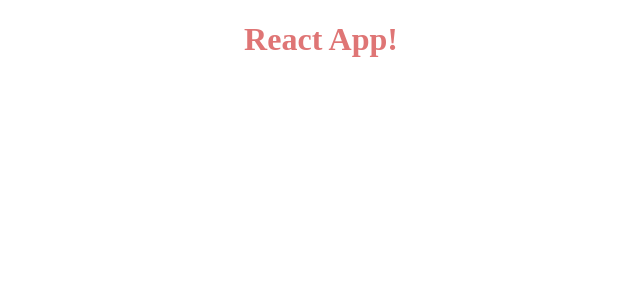
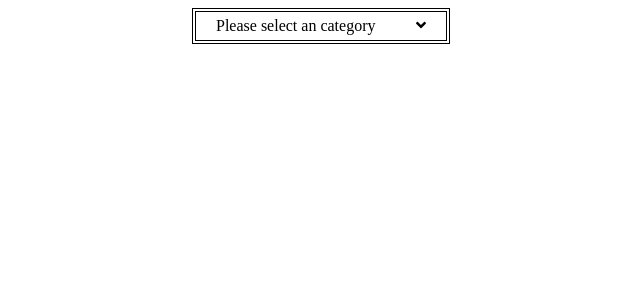
Before and after one commit to NurAliia/React-project, a React app: page / in a window 1280 px wide. Shown: the top 300 px of the page, without its empty margins (319-959 px from the left). Built offline with nearby package versions, Linux system fonts and the light colour scheme.

Commit message:
Implement select component

```diff
--- a/public/index.html
+++ b/public/index.html
@@ -5,6 +5,7 @@
     <meta charset="UTF-8">
     <meta name="viewport" content="width=device-width, initial-scale=1.0">
     <meta http-equiv="X-UA-Compatible" content="ie=edge">
+    <meta name="author" content="NurAliiaBattalova">
     <title>React Project</title>
 </head>
 
--- a/src/components/app/App.css
+++ b/src/components/app/App.css
@@ -1,4 +1,4 @@
-h1 {
-  color: #df7575;
-  text-align: center;
+.content {
+  display: flex;
+  justify-content: center;
 }
--- a/src/components/app/App.js
+++ b/src/components/app/App.js
@@ -1,15 +1,22 @@
-import React, { Component } from "react";
+import React, { PureComponent  } from "react";
+import { library } from '@fortawesome/fontawesome-svg-core';
+import {
+  faAngleDown, faAngleUp
+} from '@fortawesome/free-solid-svg-icons';
+import './App.css';
+import Select from "../select";
 
-import './App.css';
+library.add(faAngleDown, faAngleUp);
 
-class App extends Component {
-    render() {
-        return (
-            <div>
-                <h1>React App!</h1>
-            </div>
-        );
-    }
+class App extends PureComponent {
+  render() {
+    return (
+      <div className='content'>
+        <Select options={[ { id: 1, name: 'First' }, { id: 2, name: 'Second' } ]} />
+      </div>
+
+    );
+  }
 }
 
 export default App;
--- /dev/null
+++ b/src/components/select/Select.js
@@ -0,0 +1,79 @@
+import React from 'react';
+import { FontAwesomeIcon } from '@fortawesome/react-fontawesome';
+import './Select.scss';
+
+class Select extends React.Component {
+  constructor(props) {
+    super(props);
+    this.state = {
+      item: "Please select an category",
+      options: [],
+      isOpen: false,
+    }
+  }
+
+  componentDidMount() {
+    document.addEventListener("mousedown", this.handleClickOutside);
+  }
+
+  componentWillUnmount() {
+    document.removeEventListener("mousedown", this.handleClickOutside);
+  }
+
+  handleClickOutside = e => {
+    if (
+      !e.target.classList.toString().match(/select-option|selected-text/i)
+    ) {
+      this.setState({
+        isOpen: false
+      });
+    }
+  };
+
+  handleListDisplay = () => {
+    this.setState({
+        isOpen: !this.state.isOpen
+      })
+  };
+
+  handleOptionClick = e => {
+    e.preventDefault();
+    this.setState({
+      item: e.target.getAttribute("data-name"),
+      isOpen: false
+    });
+  };
+
+  render() {
+    const { options } = this.props;
+    const { isOpen, item } = this.state;
+    const items = options.map(item =>
+      <li
+        className="select-option"
+        data-name={item.name}
+        key={item.id}
+        onClick={this.handleOptionClick}
+      >
+        {item.name}
+      </li>
+    );
+    return (
+      <div className="select-container">
+        <div
+          className="selected-text"
+          onClick={this.handleListDisplay}
+        >
+          {item}
+          { isOpen ? <FontAwesomeIcon icon="angle-up" /> : <FontAwesomeIcon icon="angle-down" /> }
+        </div>
+        {isOpen && (
+          <ul className="select-options">
+            {items}
+          </ul>
+        )}
+      </div>
+    );
+  }
+}
+
+export default Select;
--- /dev/null
+++ b/src/components/select/Select.scss
@@ -0,0 +1,42 @@
+.select-container {
+  display: inline-block;
+  text-align: center;
+  position: relative;
+  min-width: 250px;
+  border: 4px double #000;
+
+  &:hover {
+    cursor: pointer;
+  }
+}
+
+.selected-text {
+  display: flex;
+  justify-content: space-between;
+  padding: 5px 20px;
+}
+
+.select-options {
+  position: absolute;
+  width: 100%;
+  border: 4px double #000;
+  margin-left: -4px;
+}
+
+ul {
+  margin: 0;
+  padding: 0;
+  text-align: center;
+}
+
+li {
+  list-style-type: none;
+  padding: 6px 20px;
+  background: #d6d6d6;
+  border-bottom: 1px solid #8f8f8f;
+
+  &:hover {
+    background-color: #e4b19d;
+    color: #ffffff;
+  }
+}
--- /dev/null
+++ b/src/components/select/index.js
@@ -0,0 +1,3 @@
+import Select from "./Select";
+
+export default Select;
--- a/webpack.config.js
+++ b/webpack.config.js
@@ -10,13 +10,13 @@ module.exports = {
   module: {
     rules: [
       {
-        test: /\.js$/,
+        test: /\.jsx?$/,
         exclude: /node_modules/,
         use: ["babel-loader"]
       },
       {
-        test: /\.css$/,
-        use: ["style-loader", "css-loader"]
+        test: /\.s?css$/i,
+        use: ["style-loader", "css-loader", 'sass-loader']
       }
     ]
   },
```
Also changed, not shown: package.json (+7 -1 lines), .babelrc.
